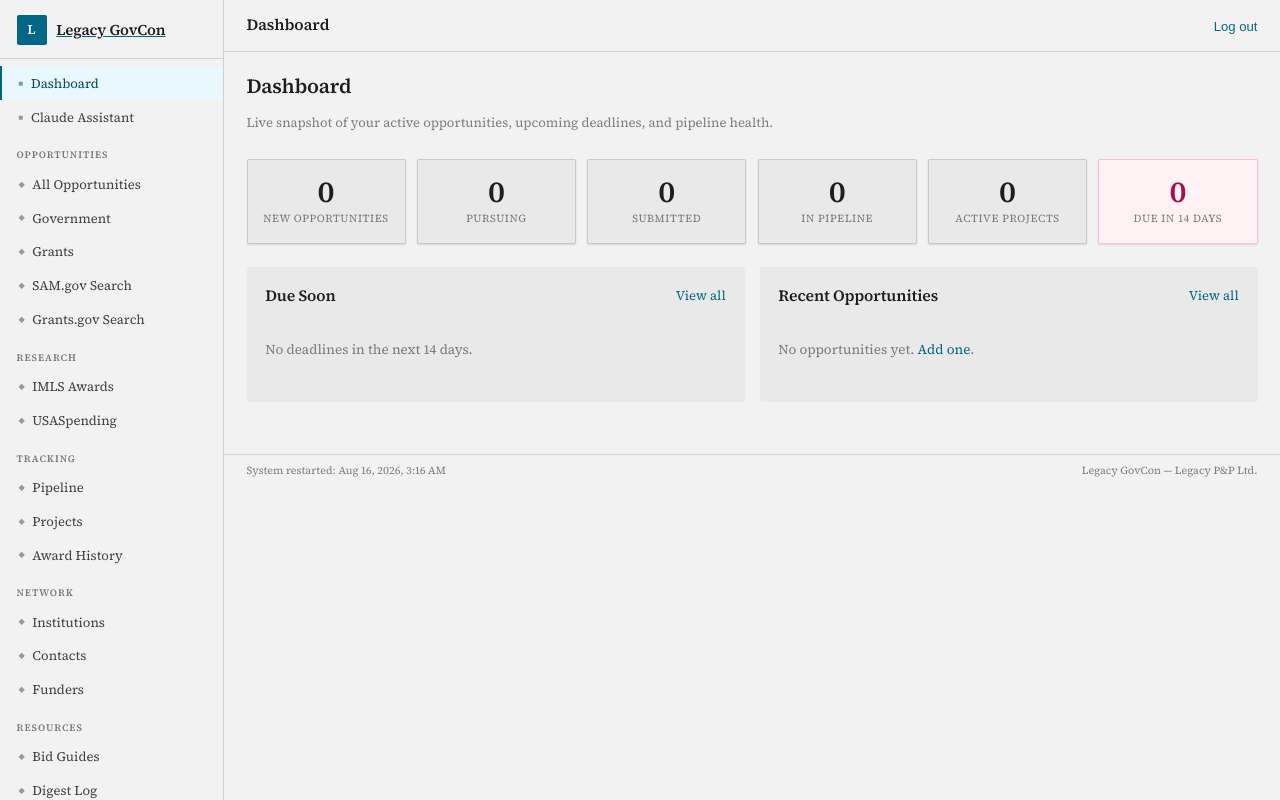
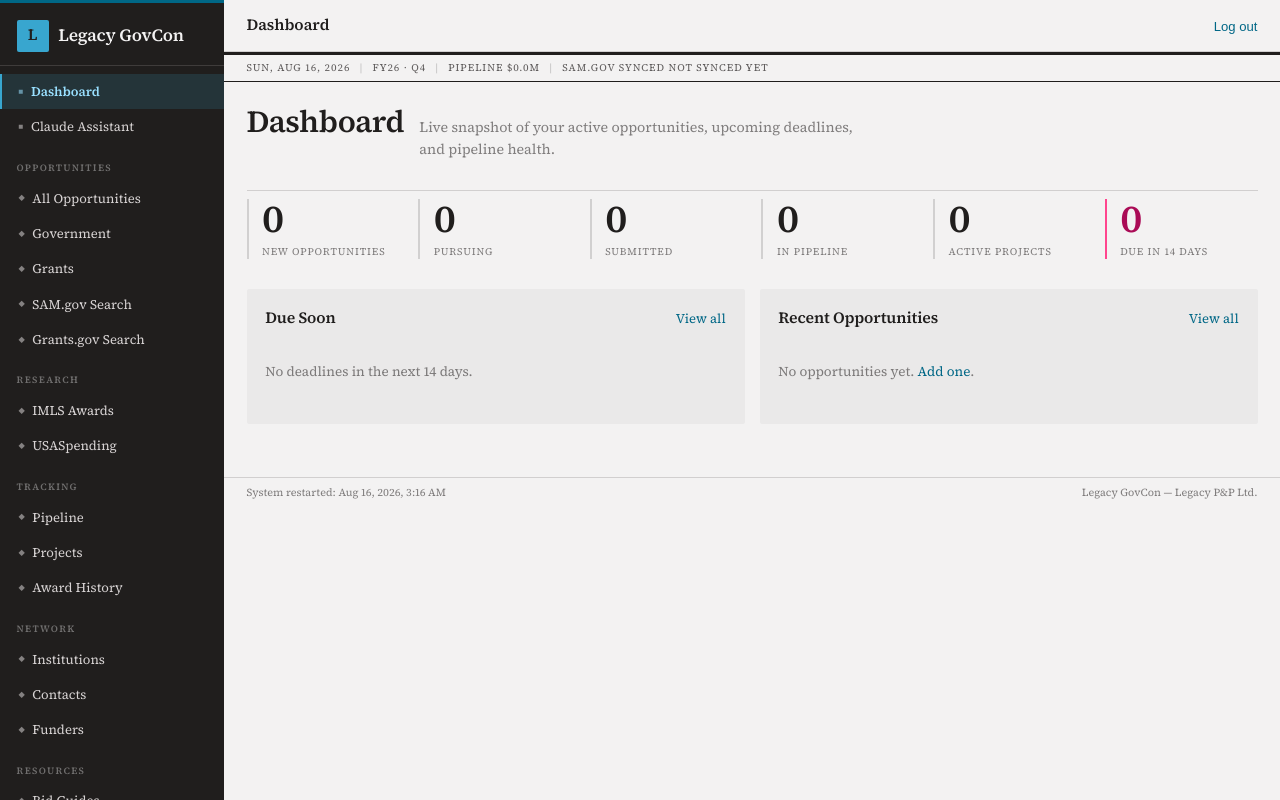
Before and after one commit to aishaladon/legacy, a Node server app: page / in a window 1280 px wide. Run offline with Node 20, Linux system fonts and the light colour scheme; the visitor is signed in with stand-in values (Sample User, id 1); data that the repository does not hold is empty; some libraries are stand-ins or nearby versions.

Commit message:
Make the redesign visually unmistakable: dark sidebar, dateline rail, giant KPI figures
The first pass was too subtle — same shapes, just recolored. This pushes
further on pure CSS/template changes only (no route or query logic touched,
so nothing new can break):

- Sidebar is now dark ink with paper text and a cyan top accent bar, not a
  pale wash that blended into the page. Active/hover states are a real
  cyan-tinted highlight, not just a color swap.
- Added the mockup's signature "dateline rail" furniture under the header
  on every page: today's date, federal FY/quarter, live pipeline value, and
  SAM.gov sync freshness between a thick and thin rule. Values come from
  small try/caught queries in server.js that fail safe to "—" if a table
  isn't reachable yet, so this can't break page rendering.
- Page titles are ~50% larger serif headlines instead of small bold text.
- Dashboard stat tiles are now unboxed giant serif numerals with a left
  accent rule, matching the mockup's KPI treatment, instead of small
  bordered cards.

Co-Authored-By: Claude Sonnet 5 <noreply@anthropic.com>
Claude-Session: https://claude.ai/code/session_01QbWJvGbQohLh1VjLasjUaz

```diff
--- a/public/css/main.css
+++ b/public/css/main.css
@@ -100,9 +100,8 @@ a:hover { text-decoration: underline; }
 /* ── Sidebar ────────────────────────────────────────────── */
 .sidebar {
   width: var(--sidebar-w);
-  background: var(--bg);
-  color: var(--text);
-  border-right: 1px solid var(--border);
+  background: var(--ink);
+  color: var(--neutral-300);
   display: flex;
   flex-direction: column;
   flex-shrink: 0;
@@ -111,46 +110,65 @@ a:hover { text-decoration: underline; }
   z-index: 100;
   overflow-y: auto;
   transition: transform .25s;
+  border-top: 3px solid var(--cyan-700);
 }
 .sidebar-brand {
   display: flex; align-items: center; gap: .65rem;
-  padding: 1rem 1.1rem .85rem;
-  border-bottom: 1px solid var(--border);
+  padding: 1.1rem 1.1rem .9rem;
+  border-bottom: 1px solid color-mix(in srgb, var(--paper) 14%, transparent);
   text-decoration: none;
 }
 .brand-mark {
   display: inline-flex; align-items: center; justify-content: center;
-  width: 30px; height: 30px; background: var(--cyan-700); color: var(--paper);
-  font-family: var(--font-heading); font-weight: 600; font-size: .9rem;
+  width: 32px; height: 32px; background: var(--cyan-500); color: var(--ink);
+  font-family: var(--font-heading); font-weight: 600; font-size: 1.05rem;
   border-radius: var(--radius); flex-shrink: 0;
 }
 .brand-logo {
-  width: 30px; height: 30px; border-radius: var(--radius); flex-shrink: 0;
-  object-fit: contain; background: var(--paper-surface);
+  width: 32px; height: 32px; border-radius: var(--radius); flex-shrink: 0;
+  object-fit: contain; background: var(--paper);
 }
 .brand-name {
-  font-family: var(--font-heading); font-weight: 600; font-size: 1rem;
-  letter-spacing: -0.01em; color: var(--text);
+  font-family: var(--font-heading); font-weight: 600; font-size: 1.15rem;
+  letter-spacing: -0.01em; color: var(--paper);
 }
 
 .nav-list { list-style: none; padding: .5rem 0; flex: 1; }
 .nav-section {
-  font-size: .65rem; font-weight: 600; letter-spacing: .1em;
-  text-transform: uppercase; color: var(--neutral-600);
-  padding: .9rem 1.1rem .3rem;
+  font-size: .64rem; font-weight: 600; letter-spacing: .14em;
+  text-transform: uppercase; color: color-mix(in srgb, var(--paper) 38%, transparent);
+  padding: 1.1rem 1.1rem .3rem;
 }
 .nav-link {
   display: flex; align-items: center; gap: .5rem;
-  padding: .45rem 1.1rem; font-size: .875rem; color: var(--neutral-800);
+  padding: .5rem 1.1rem; font-size: .875rem; color: var(--neutral-300);
   border-left: 2px solid transparent;
   transition: background .15s, color .15s, border-color .15s;
 }
-.nav-link:hover { background: color-mix(in srgb, var(--text) 5%, transparent); color: var(--text); text-decoration: none; }
+.nav-link:hover { background: color-mix(in srgb, var(--paper) 7%, transparent); color: var(--paper); text-decoration: none; }
 .nav-link.active {
-  background: var(--cyan-100); color: var(--cyan-800);
-  border-left-color: var(--cyan-700);
+  background: color-mix(in srgb, var(--cyan-500) 16%, transparent);
+  color: var(--cyan-300);
+  border-left-color: var(--cyan-500);
+  font-weight: 600;
 }
-.nav-icon { font-size: .55rem; opacity: .5; }
+.nav-icon { font-size: .55rem; opacity: .55; }
+
+/* ── Dateline rail ──────────────────────────────────────── */
+.dateline-rail {
+  border-top: 3px solid var(--text);
+  border-bottom: 1px solid var(--text);
+  padding: 5px 1.5rem;
+  font-size: .68rem;
+  letter-spacing: .1em;
+  text-transform: uppercase;
+  color: var(--neutral-700);
+  display: flex;
+  align-items: center;
+  gap: .6rem;
+  flex-wrap: wrap;
+}
+.dateline-sep { opacity: .4; }
 
 /* ── Layout ─────────────────────────────────────────────── */
 .main-wrap {
@@ -189,15 +207,15 @@ a:hover { text-decoration: underline; }
 
 /* ── Page header ────────────────────────────────────────── */
 .page-header {
-  display: flex; align-items: center; gap: 1rem;
+  display: flex; align-items: baseline; gap: 1rem;
   margin-bottom: .5rem; flex-wrap: wrap;
 }
-.page-header h2 { font-size: 1.35rem; font-weight: 700; }
+.page-header h2 { font-size: 2.05rem; font-weight: 600; letter-spacing: -0.015em; }
 .page-actions   { display: flex; gap: .5rem; align-items: center; margin-left: auto; flex-wrap: wrap; }
 .page-desc {
-  color: var(--text-muted); font-size: .875rem;
-  margin-bottom: 1.25rem; line-height: 1.5;
-  width: 100%;
+  color: var(--text-muted); font-size: .95rem;
+  margin-bottom: 1.5rem; line-height: 1.5;
+  width: 100%; max-width: 60ch;
 }
 
 /* ── Getting Started ────────────────────────────────────── */
@@ -234,23 +252,27 @@ a:hover { text-decoration: underline; }
 .gs-resource strong { display: block; margin-bottom: .35rem; font-size: .9rem; }
 .gs-resource p { font-size: .8rem; color: var(--text-muted); margin-bottom: .5rem; line-height: 1.5; }
 
-/* ── Stat tiles ─────────────────────────────────────────── */
+/* ── Stat tiles — unboxed editorial KPI figures, not admin-panel cards ── */
 .stat-grid {
   display: grid;
   grid-template-columns: repeat(auto-fill, minmax(140px, 1fr));
-  gap: .75rem; margin-bottom: 1.5rem;
+  gap: 1.5rem 1.25rem; margin-bottom: 2rem;
+  padding-top: .5rem; border-top: 1px solid var(--border);
 }
 .stat-tile {
-  background: var(--surface); border: 1px solid var(--border);
-  border-radius: var(--radius); padding: 1rem;
-  box-shadow: var(--shadow); text-align: center;
+  background: transparent; padding: 0; text-align: left;
+  border-left: 2px solid var(--divider); padding-left: .9rem;
 }
-.stat-tile--warn { border-color: var(--magenta-300); background: var(--magenta-100); }
-.stat-value { font-family: var(--font-heading); font-size: 2rem; font-weight: 600; color: var(--text); line-height: 1.1; font-variant-numeric: tabular-nums; }
-.stat-label { font-size: .72rem; color: var(--text-muted); margin-top: .25rem; text-transform: uppercase; letter-spacing: .06em; }
+.stat-tile--warn { border-left-color: var(--magenta-500); }
+.stat-value {
+  font-family: var(--font-heading); font-size: 2.6rem; font-weight: 600;
+  color: var(--text); line-height: 1; letter-spacing: -0.02em;
+  font-variant-numeric: tabular-nums;
+}
+.stat-label { font-size: .68rem; color: var(--text-muted); margin-top: .4rem; text-transform: uppercase; letter-spacing: .09em; }
 .stat-tile--warn .stat-value { color: var(--magenta-700); }
-a.stat-tile { display: block; text-decoration: none; color: inherit; transition: box-shadow .15s, transform .15s; }
-a.stat-tile:hover { box-shadow: 0 4px 14px rgba(0,0,0,.1); transform: translateY(-2px); }
+a.stat-tile { display: block; text-decoration: none; color: inherit; transition: border-color .15s, background .15s; }
+a.stat-tile:hover { background: color-mix(in srgb, var(--text) 4%, transparent); border-left-color: var(--cyan-700); }
 
 .stat-inline { display: flex; gap: 1.5rem; color: var(--text-muted); font-size: .9rem; }
 .stat-inline strong { color: var(--text); }
--- a/server.js
+++ b/server.js
@@ -40,6 +40,23 @@ app.use(async (req, res, next) => {
   } catch (_) {
     // settings table not reachable yet (e.g. before first /setup run) — sidebar falls back to the default mark
   }
+
+  // Dateline rail — the app-shell furniture from the redesign: today's date,
+  // federal fiscal year/quarter, live pipeline value, and SAM.gov sync
+  // freshness, rendered as a thin status line under the header on every page.
+  res.locals.dateline = { pipelineValue: null, samSync: null };
+  try {
+    const [[pipelineRow]] = await db.query(
+      "SELECT SUM(expected_value) AS total FROM pipeline WHERE stage NOT IN ('Awarded','Lost','Withdrawn')"
+    );
+    res.locals.dateline.pipelineValue = pipelineRow ? Number(pipelineRow.total) || 0 : null;
+
+    const [[samRow]] = await db.query("SELECT last_checked FROM data_sources WHERE name = 'SAM.gov'");
+    res.locals.dateline.samSync = samRow ? samRow.last_checked : null;
+  } catch (_) {
+    // pipeline/data_sources not reachable yet — rail just omits those fields
+  }
+
   next();
 });
 
--- a/views/partials/layout.ejs
+++ b/views/partials/layout.ejs
@@ -16,6 +16,32 @@
         <button type="submit" class="btn-link">Log out</button>
       </form>
     </header>
+
+    <%
+      const _now = new Date();
+      const _m = _now.getMonth() + 1;
+      const _fy = (_m >= 10 ? _now.getFullYear() + 1 : _now.getFullYear()) % 100;
+      const _q = (_m >= 10) ? 1 : (_m <= 3) ? 2 : (_m <= 6) ? 3 : 4;
+      const _dateStr = _now.toLocaleDateString('en-US', { weekday: 'short', day: 'numeric', month: 'short', year: 'numeric' });
+      let _pipelineStr = '—';
+      if (typeof dateline !== 'undefined' && dateline.pipelineValue !== null) {
+        _pipelineStr = '$' + (dateline.pipelineValue / 1000000).toFixed(1) + 'M';
+      }
+      let _samStr = 'not synced yet';
+      if (typeof dateline !== 'undefined' && dateline.samSync) {
+        const _mins = Math.round((_now - new Date(dateline.samSync)) / 60000);
+        _samStr = _mins < 1 ? 'just now' : _mins < 60 ? _mins + ' min ago' : _mins < 1440 ? Math.round(_mins / 60) + ' hr ago' : Math.round(_mins / 1440) + ' d ago';
+      }
+    %>
+    <div class="dateline-rail">
+      <span><%= _dateStr %></span>
+      <span class="dateline-sep">|</span>
+      <span>FY<%= _fy %> &middot; Q<%= _q %></span>
+      <span class="dateline-sep">|</span>
+      <span>Pipeline <%= _pipelineStr %></span>
+      <span class="dateline-sep">|</span>
+      <span>SAM.gov synced <%= _samStr %></span>
+    </div>
 
     <main class="content">
       <% if (flash_success && flash_success.length) { %>
```
